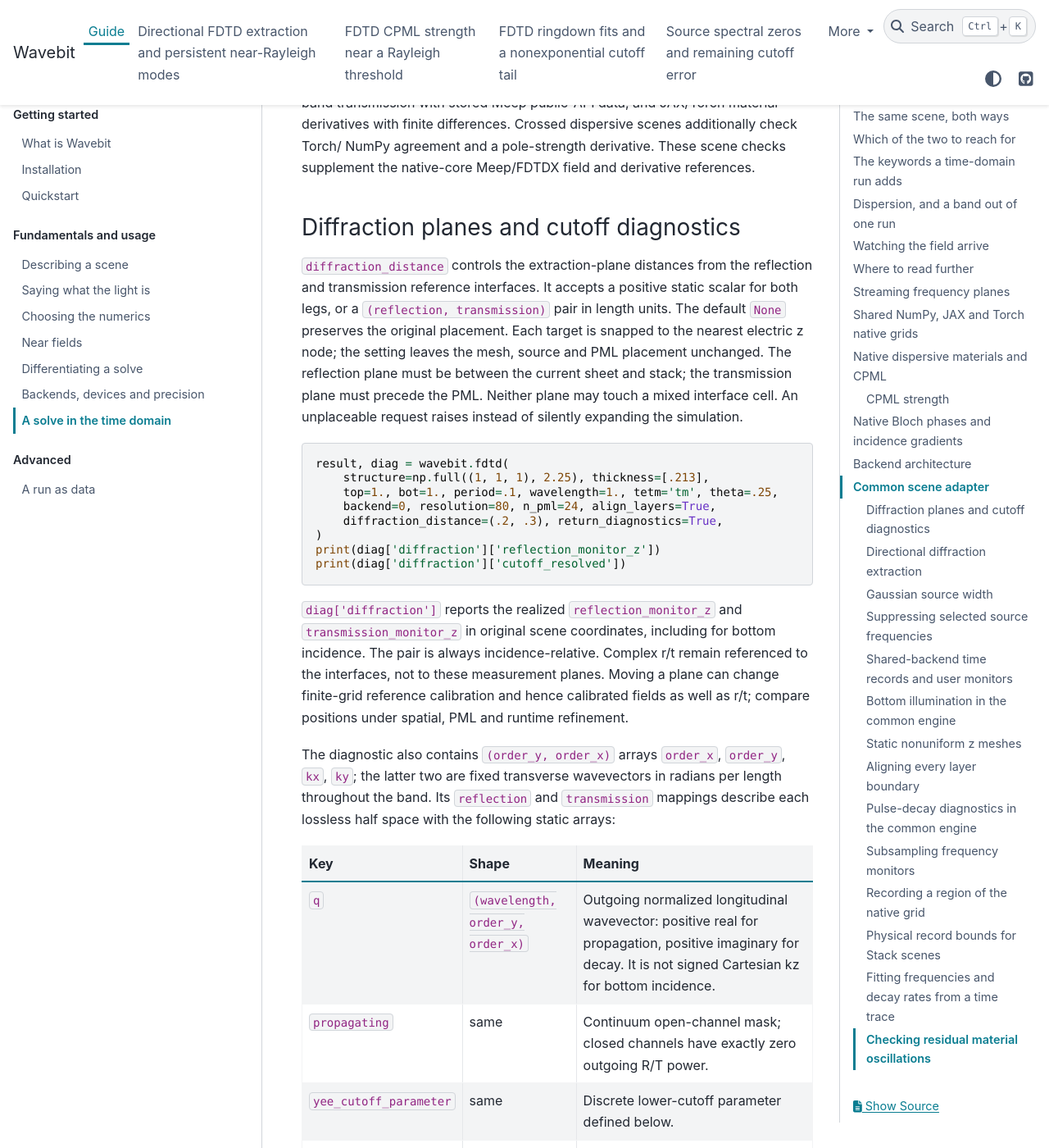
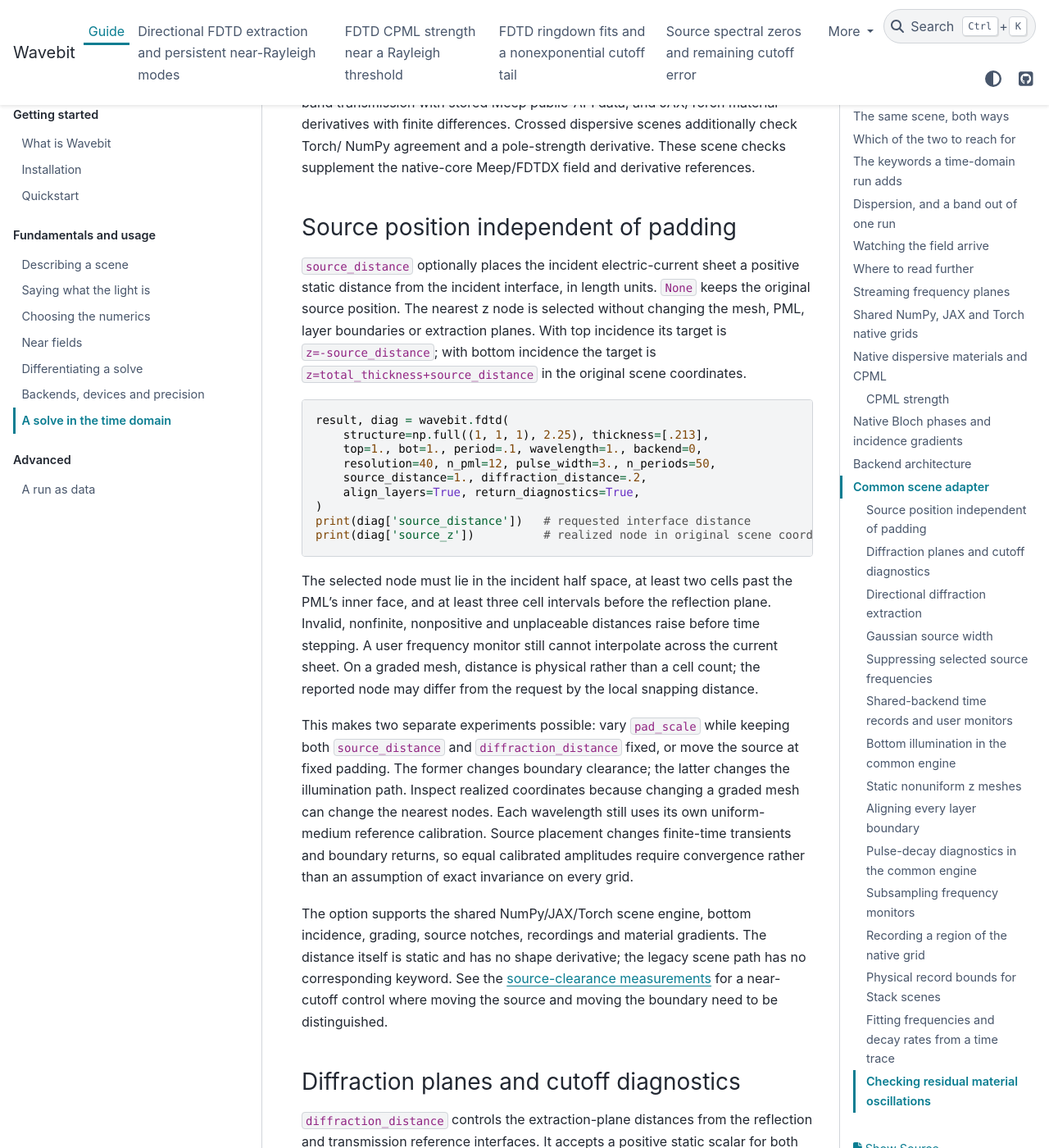
Before and after one commit to fieldalgo/wavebit, a Sphinx documentation site: the page built from docs/guide/time-domain.md, in a window 1280 px wide and 1400 px high, scrolled down 15895 px. Shown: the whole window at 82% size. Built offline with Sphinx 7.4.7 and the PyData theme 0.15.4, drawn with Linux system fonts in a browser that asks for light colours.

Commit message:
feat(fdtd): decouple source position from boundary padding
Co-authored-by: Codex <noreply@openai.com>

````diff
--- a/docs/_toc.yml
+++ b/docs/_toc.yml
@@ -24,6 +24,7 @@ subtrees:
   - file: fdtd-pml-strength
   - file: fdtd-ringdown
   - file: fdtd-pulse-notches
+  - file: fdtd-source-clearance
   - file: fdtd-rayleigh
   - file: fdtd-enz
   - file: fdtd-layer-alignment
--- a/docs/guide/time-domain.md
+++ b/docs/guide/time-domain.md
@@ -558,6 +558,51 @@ transmission with stored Meep public-API data, and JAX/Torch material derivative
 with finite differences. Crossed dispersive scenes additionally check Torch/
 NumPy agreement and a pole-strength derivative. These scene checks supplement
 the native-core Meep/FDTDX field and derivative references.
+
+
+### Source position independent of padding
+
+`source_distance` optionally places the incident electric-current sheet a
+positive static distance from the incident interface, in length units. `None`
+keeps the original source position. The nearest z node is selected without
+changing the mesh, PML, layer boundaries or extraction planes. With top
+incidence its target is `z=-source_distance`; with bottom incidence the target
+is `z=total_thickness+source_distance` in the original scene coordinates.
+
+```python
+result, diag = wavebit.fdtd(
+    structure=np.full((1, 1, 1), 2.25), thickness=[.213],
+    top=1., bot=1., period=.1, wavelength=1., backend=0,
+    resolution=40, n_pml=12, pulse_width=3., n_periods=50,
+    source_distance=1., diffraction_distance=.2,
+    align_layers=True, return_diagnostics=True,
+)
+print(diag['source_distance'])   # requested interface distance
+print(diag['source_z'])          # realized node in original scene coordinates
+```
+
+The selected node must lie in the incident half space, at least two cells past
+the PML's inner face, and at least three cell intervals before the reflection
+plane. Invalid, nonfinite, nonpositive and unplaceable distances raise before
+time stepping. A user frequency monitor still cannot interpolate across the
+current sheet. On a graded mesh, distance is physical rather than a cell count;
+the reported node may differ from the request by the local snapping distance.
+
+This makes two separate experiments possible: vary `pad_scale` while keeping
+both `source_distance` and `diffraction_distance` fixed, or move the source at
+fixed padding. The former changes boundary clearance; the latter changes the
+illumination path. Inspect realized coordinates because changing a graded mesh
+can change the nearest nodes. Each wavelength still uses its own uniform-medium
+reference calibration. Source placement changes finite-time transients and
+boundary returns, so equal calibrated amplitudes require convergence rather
+than an assumption of exact invariance on every grid.
+
+The option supports the shared NumPy/JAX/Torch scene engine, bottom incidence,
+grading, source notches, recordings and material gradients. The distance itself
+is static and has no shape derivative; the legacy scene path has no corresponding
+keyword. See the [source-clearance measurements](../fdtd-source-clearance.md)
+for a near-cutoff control where moving the source and moving the boundary need
+to be distinguished.
 
 
 ### Diffraction planes and cutoff diagnostics
````
Also changed, not shown: docs/README.md (+1 -0 lines), docs/fdtd-alpha.md (+4 -0 lines), docs/fdtd-pulse-notches.md (+6 -0 lines), docs/fdtd-source-clearance.md (added, +107 -0 lines), studies/README.md, 6 other files.
